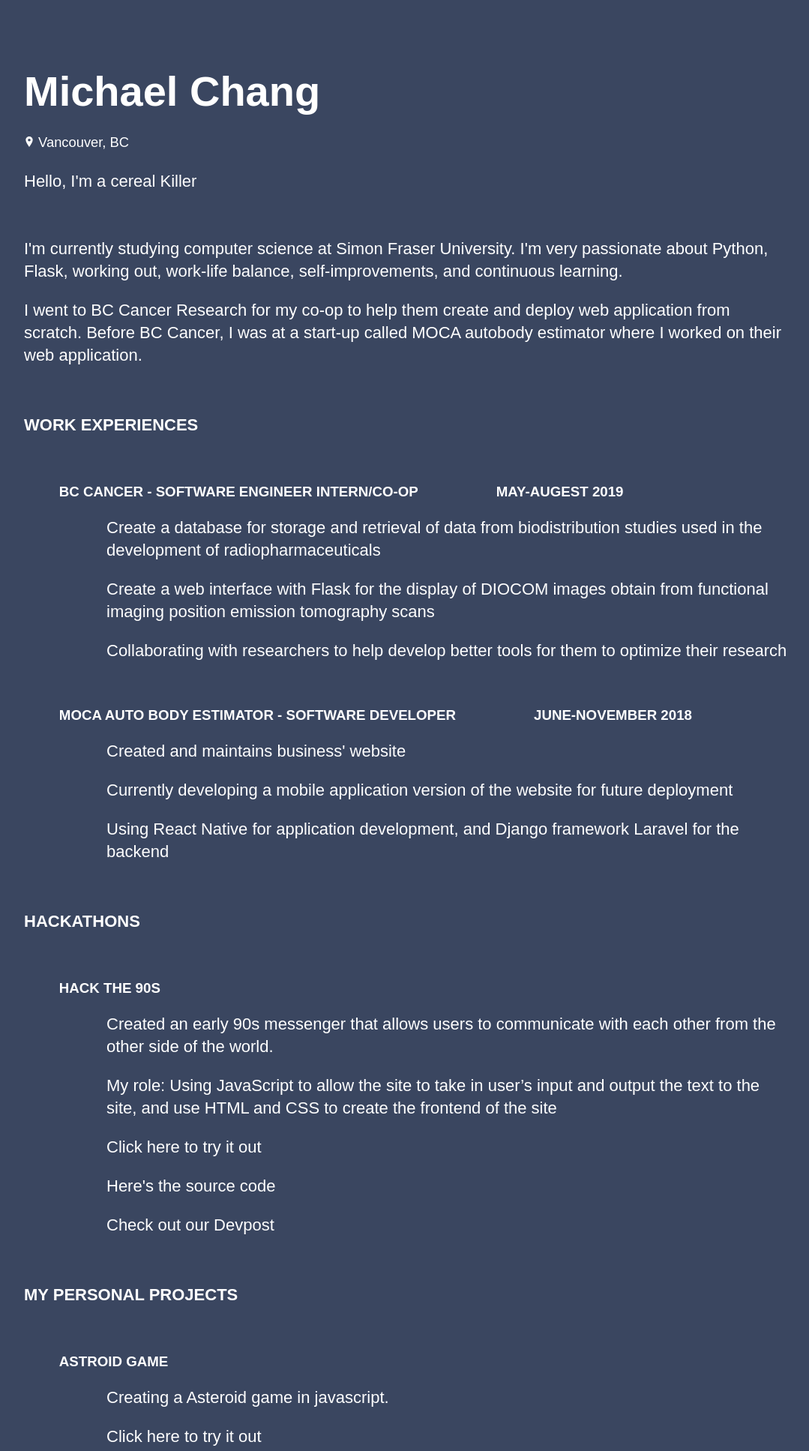
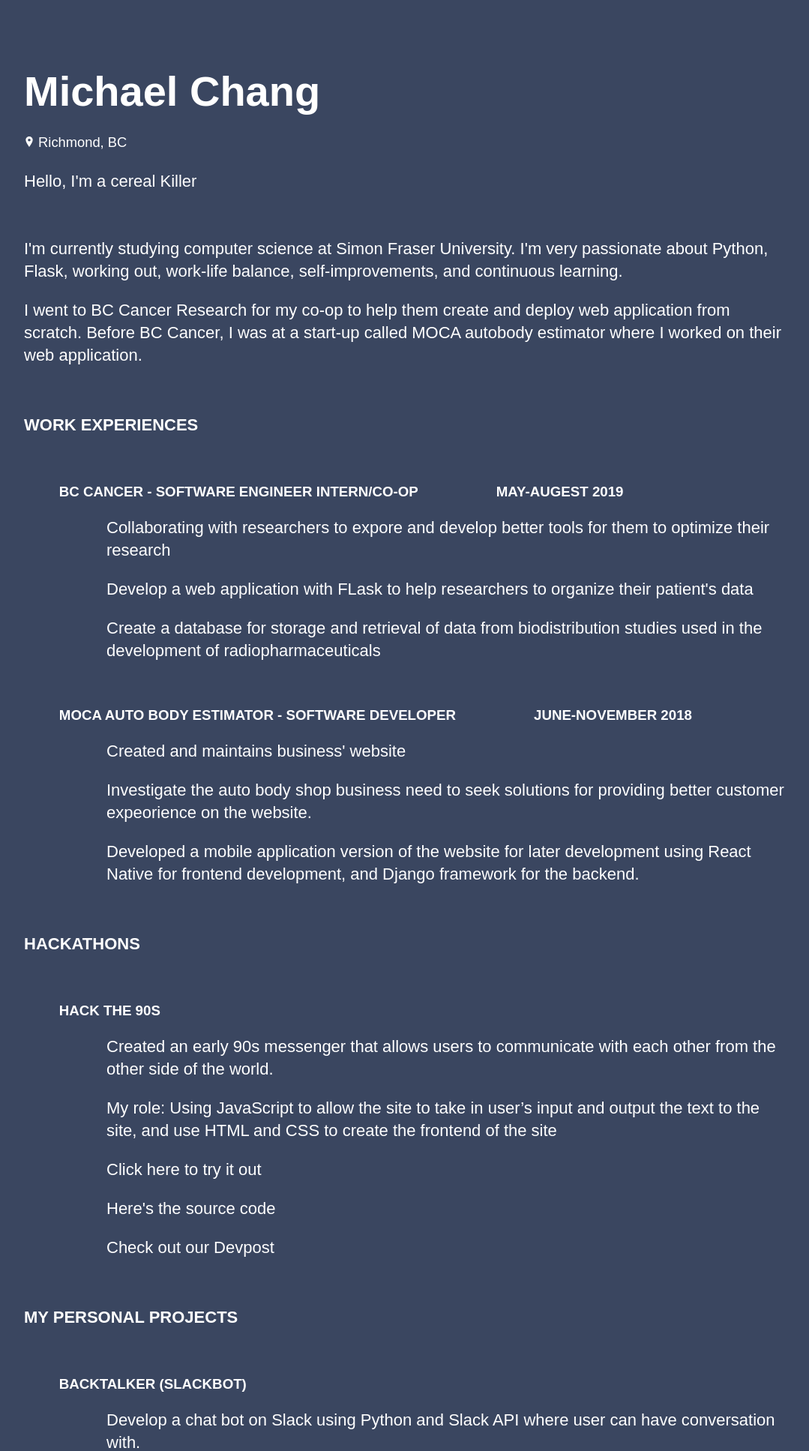
Before and after one commit to engichang1467/MyPersonalWebsite, a Flask app: page / in a window 1280 px wide. Shown: the top 1935 px of the page at 75% size, without its empty margins (96-1175 px from the left). Run offline with Flask 2, Linux system fonts and the light colour scheme.

Commit message:
update my webpage

```diff
--- a/templates/home.html
+++ b/templates/home.html
@@ -4,7 +4,7 @@
     <meta charset="UTF-8">
     <meta name="viewport" content="width=device-width, initial-scale=1.0">
     <meta http-equiv="X-UA-Compatible" content="ie=edge">
-    <link rel="stylesheet" type="text/css" href="{{ url_for('static', filename='main.css') }}">
+    <link rel="stylesheet" type="text/css" href="static/main.css">
     <!-- <link rel="stylesheet" type="text/css" href="static/main.css"> -->
     <title>Michael Chang</title>
 </head>
@@ -15,7 +15,7 @@
             <svg xmlns="http://www.w3.org/2000/svg" width="14" height="14" viewBox="0 0 24 24">
                 <path d="M12 0c-4.198 0-8 3.403-8 7.602 0 4.198 3.469 9.21 8 16.398 4.531-7.188 8-12.2 8-16.398 0-4.199-3.801-7.602-8-7.602zm0 11c-1.657 0-3-1.343-3-3s1.343-3 3-3 3 1.343 3 3-1.343 3-3 3z" fill="currentColor" fill-rule="evenodd"></path>
             </svg>
-            Vancouver, BC
+            Richmond, BC
         </small></p>
 
         <p>Hello, I'm a cereal Killer</p>
@@ -33,19 +33,17 @@
 
             <div class="content">
                 <h3 style="color: #fff; font-family: Averta, sans-serif; text-transform: uppercase; margin-left:2.5em">BC Cancer - Software Engineer Intern/Co-op&nbsp;&nbsp;&nbsp;&nbsp;&nbsp;&nbsp;&nbsp;&nbsp;&nbsp;&nbsp;&nbsp;&nbsp;&nbsp;&nbsp;&nbsp;&nbsp;&nbsp;&nbsp;&nbsp;&nbsp;May-Augest 2019</h3>
+                <p style="margin-left:5em">Collaborating with researchers to expore and develop better tools for them to optimize their research</p>
+                <p style="margin-left:5em">Develop a web application with FLask to help researchers to organize their patient's data</p>
                 <p style="margin-left:5em">Create a database for storage and retrieval of data from biodistribution studies used in
                         the development of radiopharmaceuticals</p>
-                <p style="margin-left:5em">Create a web interface with Flask for the display of DIOCOM images obtain from
-                        functional imaging position emission tomography scans</p>
-                <p style="margin-left:5em">Collaborating with researchers to help develop better tools for them to optimize their
-                        research</p>
             </div>
 
             <div class="content">
                 <h3 style="color: #fff; font-family: Averta, sans-serif; text-transform: uppercase; margin-left:2.5em">MOCA Auto Body Estimator - Software Developer&nbsp;&nbsp;&nbsp;&nbsp;&nbsp;&nbsp;&nbsp;&nbsp;&nbsp;&nbsp;&nbsp;&nbsp;&nbsp;&nbsp;&nbsp;&nbsp;&nbsp;&nbsp;&nbsp;&nbsp;June-November 2018</h3>
                 <p style="margin-left:5em">Created and maintains business' website</p>
-                <p style="margin-left:5em">Currently developing a mobile application version of the website for future deployment</p>
-                <p style="margin-left:5em">Using React Native for application development, and Django framework Laravel for the backend</p>
+                <p style="margin-left:5em">Investigate the auto body shop business need to seek solutions for providing better customer expeorience on the website.</p>
+                <p style="margin-left:5em">Developed a mobile application version of the website for later development using React Native for frontend development, and Django framework for the backend.</p>
             </div>
 
             <!-- <div class="content">
@@ -72,6 +70,14 @@
 
         <div class="content">
             <h2>My Personal Projects</h2>
+
+            <div class="content">
+                <h3 style="color: #fff; font-family: Averta, sans-serif; text-transform: uppercase; margin-left:2.5em">BackTalker (Slackbot)</h3>
+                <p style="margin-left:5em">Develop a chat bot on Slack using Python and Slack API where user can have conversation with.</p>
+                <p style="margin-left:5em">Exploring the usage of Slack API for providing user with a better experience with virtual assistant</p>
+                <p style="margin-left:5em">Click here to try it out (Coming Soon...)</p>
+                <p style="margin-left:5em"><a href="https://github.com/engichang1467/BackTalker"> Here's the source code</a></p>
+            </div>
 
             <div class="content">
                 <h3 style="color: #fff; font-family: Averta, sans-serif; text-transform: uppercase; margin-left:2.5em">Astroid Game</h3>
@@ -116,8 +122,15 @@
         <div class="content">
             <h2>Programming Skills</h2>
             <div class="content">
-                <h3 style="color: #fff; font-family: Averta, sans-serif; text-transform: uppercase; margin-left:2.5em">Python (3 years), Vue.js, C/ C++ (2 year), Java (2 years), NodeJS, ExpressJS, JavaScript (3 years), HTML5/CSS, Git, Django, Flask, SQL, Sqlite3, Typescript, terminal, Linux/UNIX, TensorFlow, Sklearn, pandas, numpy, JSON</h3>
+                <h3 style="color: #fff; font-family: Averta, sans-serif; text-transform: uppercase; margin-left:2.5em"> </h3>
                 <!-- <p style="margin-left:5em"> Bsc. Computing Science</p> -->
+                <ul>
+                    <li> <h3>Programming Languages: </h3> <p style="margin-left:5em">Python (3 years), C/ C++ (2 year), Java (2 years), NodeJS, JavaScript (3 years), HTML5/CSS,</p> </li>
+                    <li> <h3>Web Framework: </h3> <p style="margin-left:5em">Vue.js, ExpressJS, Django, Flask,</p> </li>
+                    <li> <h3>Applications: </h3> <p style="margin-left:5em">Git, terminal, Linux/UNIX, Postman</p> </li>
+                    <li> <h3>Data Science: </h3> <p style="margin-left:5em">pandas, NumPy, Tensorflow, Sklearn</p> </li>
+                    <li> <h3>Database: </h3> <p style="margin-left:5em">Sqlite3, SQL</p> </li>
+                </ul>
             </div>
         </div>
 
```
